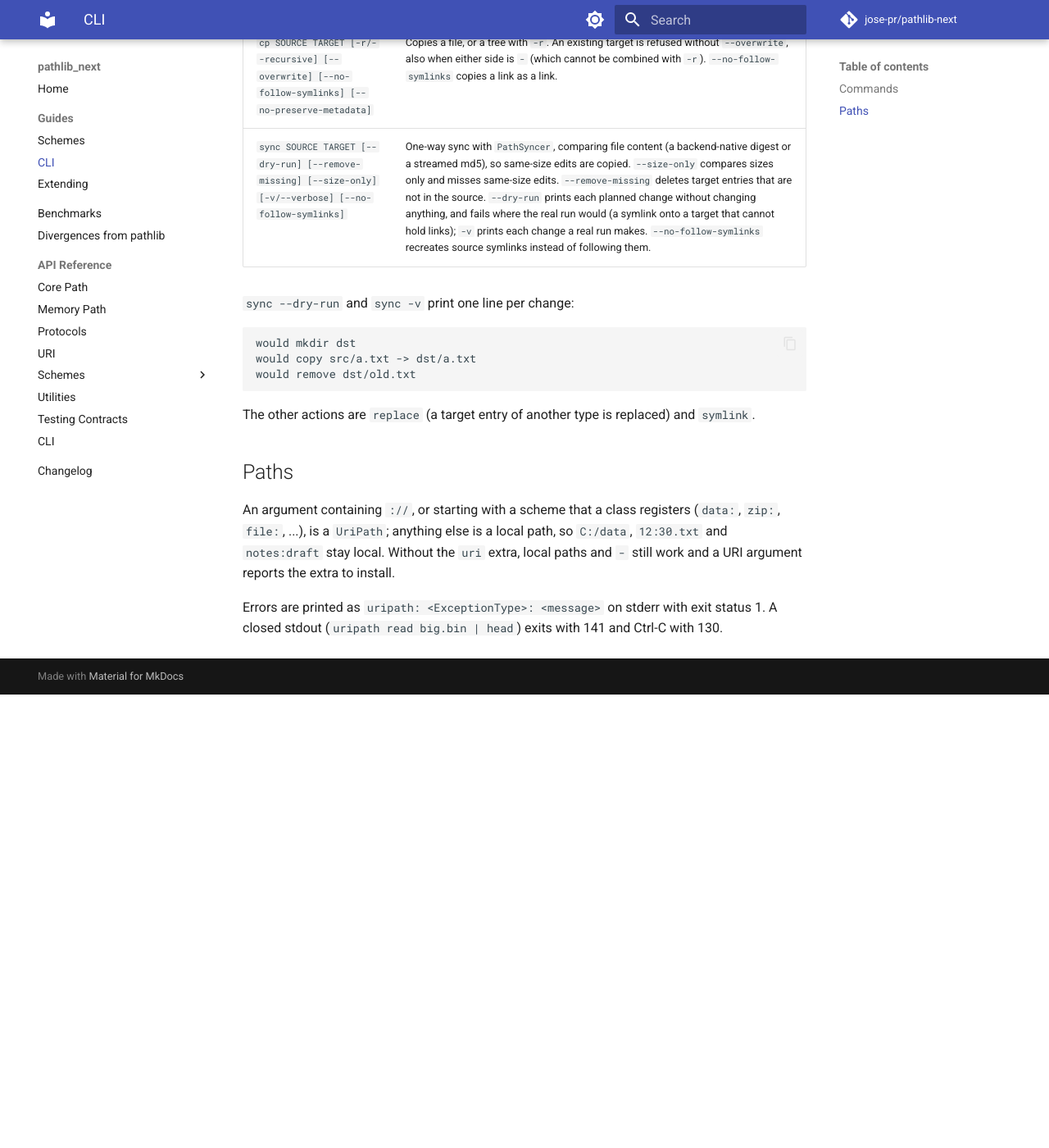
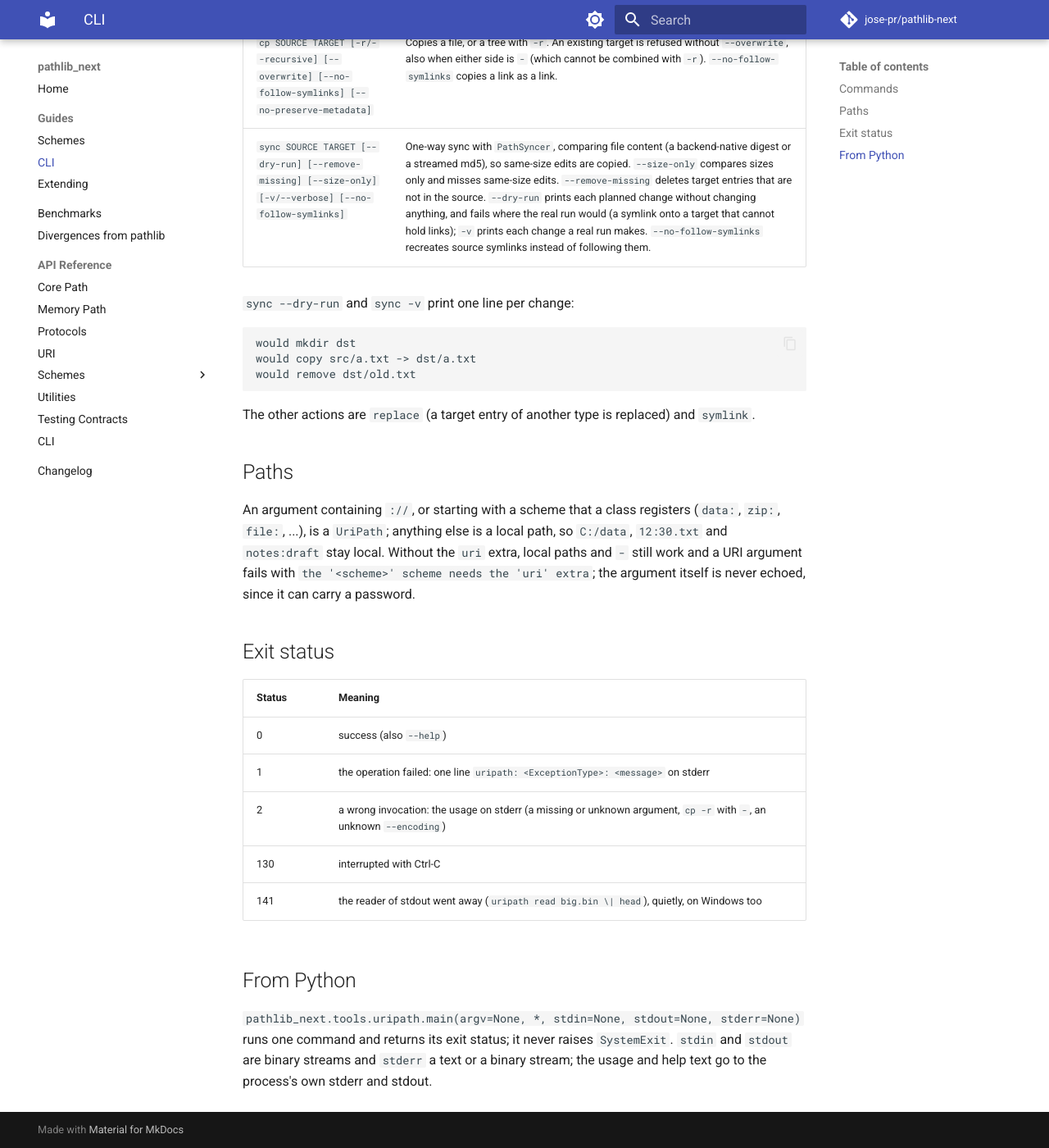
Before and after one commit to jose-pr/uripath, an MkDocs documentation site: the page built from docs/guides/cli.md, in a window 1280 px wide and 1400 px high, scrolled down 823 px. Shown: the whole window at 82% size. Built offline with MkDocs 1.6.1 and Material for MkDocs 9.7.7, drawn with Linux system fonts in a browser that asks for light colours; comment, search, counter and statistics services are not loaded; before the commit the page ends 1670 px from its top, so only the background shows below that.

Commit message:
docs: the uripath guide lists its exit statuses and the streams main accepts

```diff
--- a/docs/guides/cli.md
+++ b/docs/guides/cli.md
@@ -48,8 +48,23 @@ An argument containing `://`, or starting with a scheme that a class
 registers (`data:`, `zip:`, `file:`, ...), is a `UriPath`; anything else is a
 local path, so `C:/data`, `12:30.txt` and `notes:draft` stay local.
 Without the `uri` extra, local paths and `-` still work and a URI argument
-reports the extra to install.
+fails with `the '<scheme>' scheme needs the 'uri' extra`; the argument itself
+is never echoed, since it can carry a password.
 
-Errors are printed as `uripath: <ExceptionType>: <message>` on stderr with
-exit status 1. A closed stdout (`uripath read big.bin | head`) exits with 141
-and Ctrl-C with 130.
+## Exit status
+
+| Status | Meaning |
+| --- | --- |
+| 0 | success (also `--help`) |
+| 1 | the operation failed: one line `uripath: <ExceptionType>: <message>` on stderr |
+| 2 | a wrong invocation: the usage on stderr (a missing or unknown argument, `cp -r` with `-`, an unknown `--encoding`) |
+| 130 | interrupted with Ctrl-C |
+| 141 | the reader of stdout went away (`uripath read big.bin \| head`), quietly, on Windows too |
+
+## From Python
+
+`pathlib_next.tools.uripath.main(argv=None, *, stdin=None, stdout=None,
+stderr=None)` runs one command and returns its exit status; it never raises
+`SystemExit`. `stdin` and `stdout` are binary streams and `stderr` a text or a
+binary stream; the usage and help text go to the process's own stderr and
+stdout.
```
